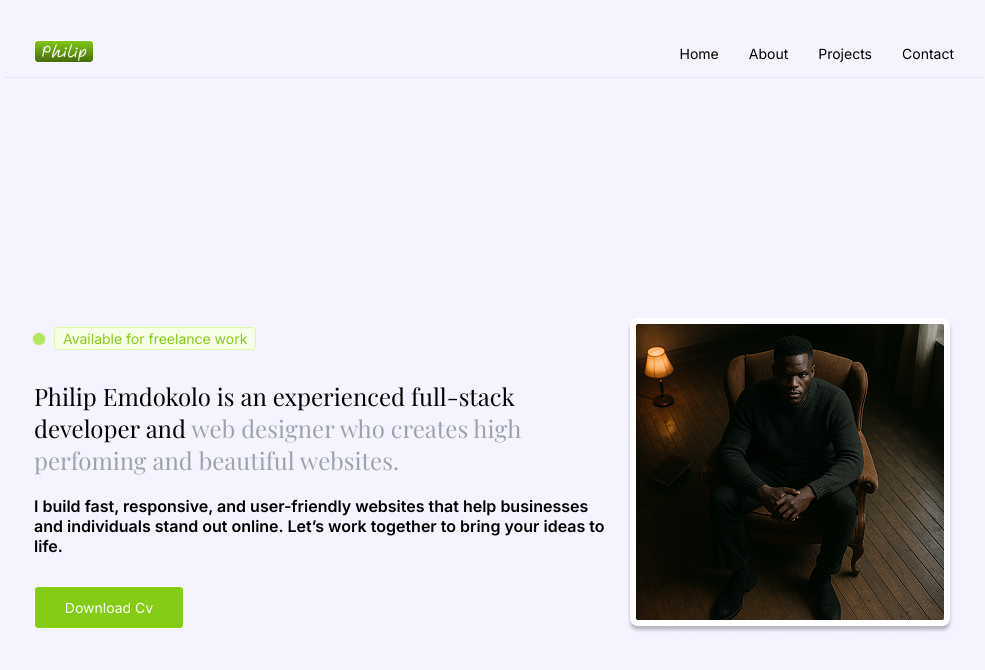
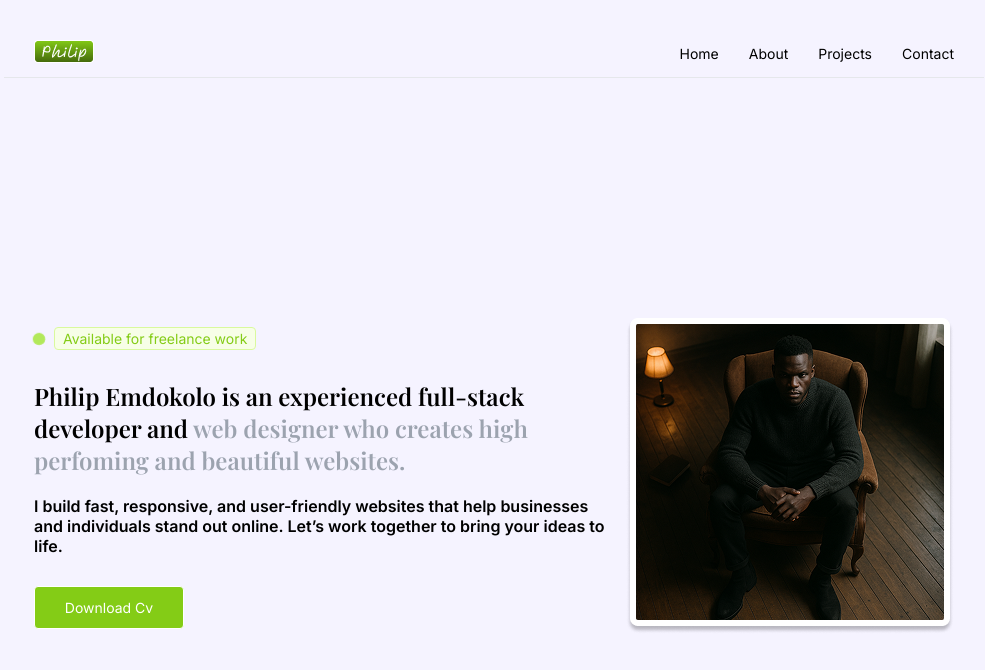
Before and after one commit to phillipmdicullar/portfolio, a React (Vite) app: page / in a window 1280 px wide. Shown: the top 670 px of the page, without its empty margins (146-1131 px from the left). Built offline with nearby package versions, Linux system fonts and the light colour scheme; a web font is replaced by a local one.

Commit message:
improved

```diff
--- a/src/Pages/Home/home.css
+++ b/src/Pages/Home/home.css
@@ -42,7 +42,7 @@
 .text-section H4 {
     font-family: Playfair Display, serif;
     font-size: 24px;
-    font-weight: 300;
+    font-weight: 600;
 }
 h4 span {
     color: #9CA3AF;
```
